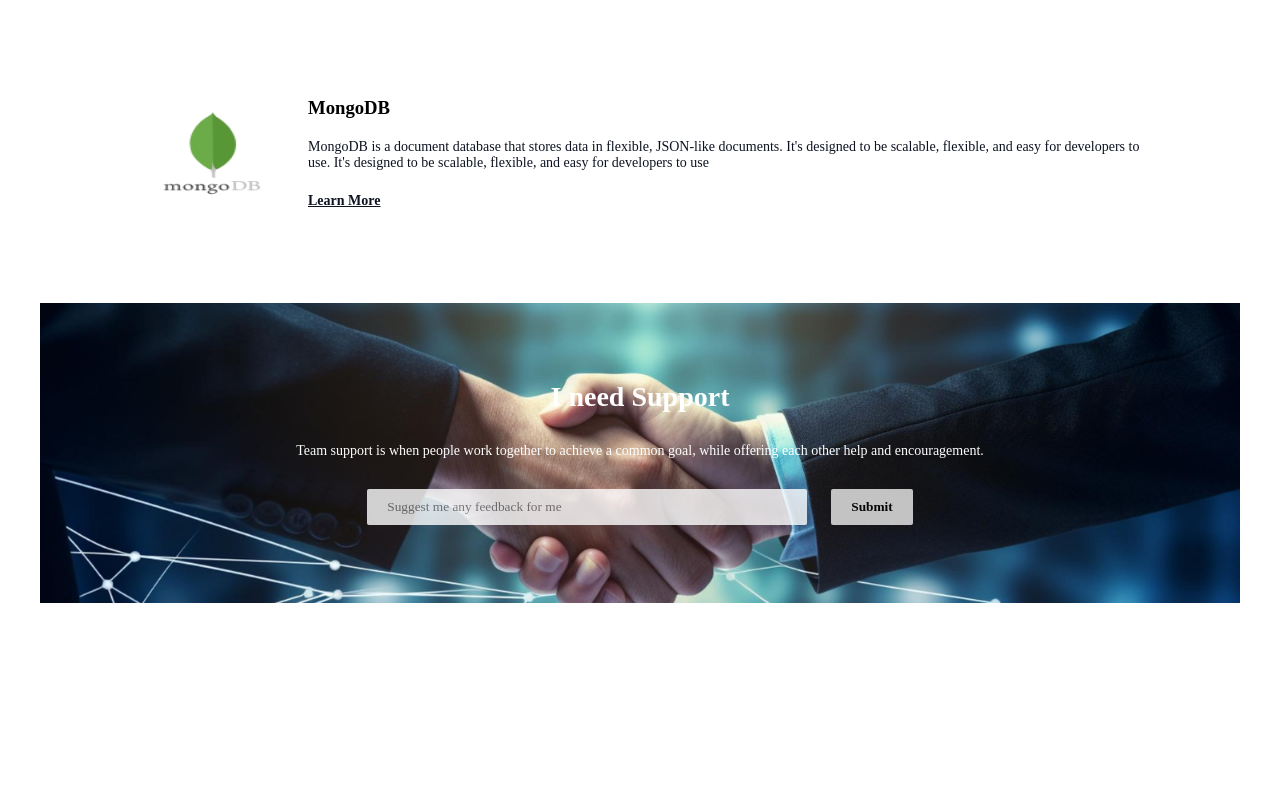
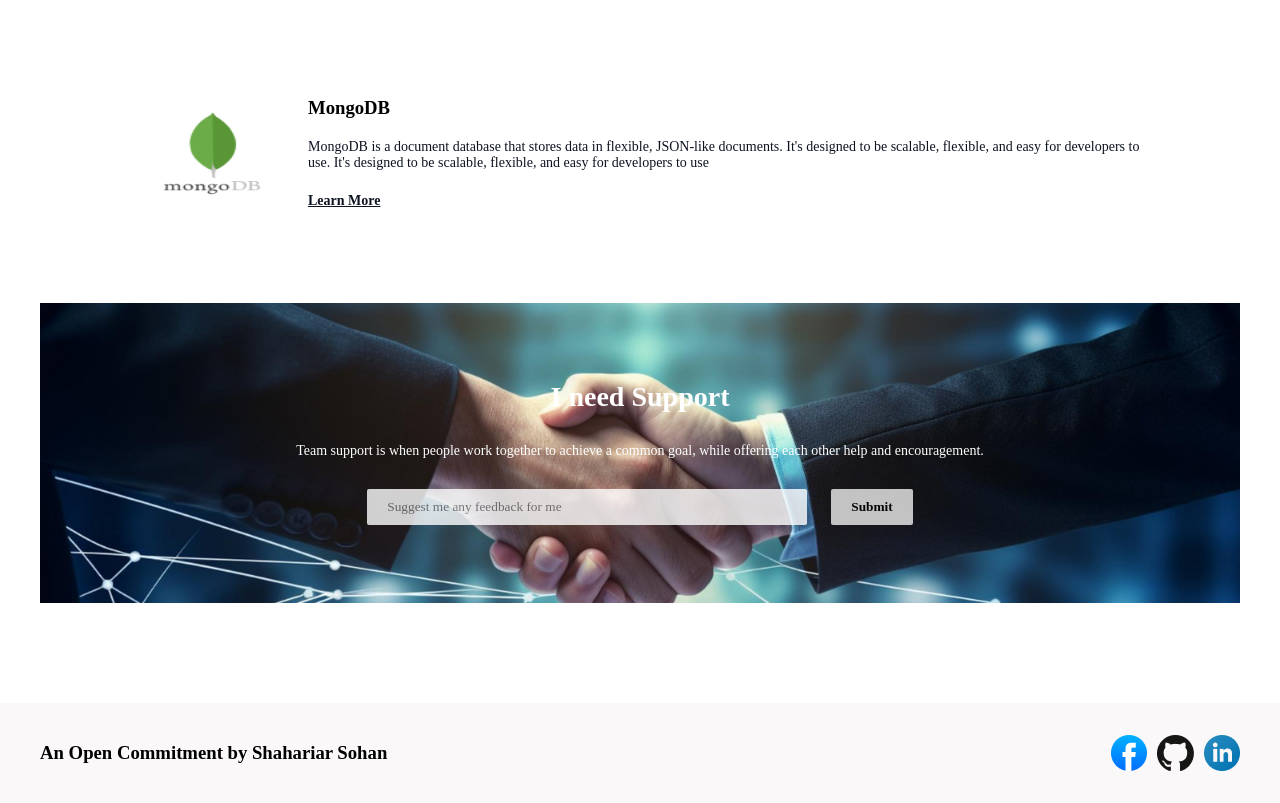
Before and after one commit to ShahariarSohan/journey-begins, a plain HTML site: page index.html in a window 1280 px wide. Shown: the part 4237-5040 px from the top of the page. Before the commit the page ends 4840 px from the top, so only its background shows below. Drawn offline with Linux system fonts and the light colour scheme; a web font is replaced by a local one.

Commit message:
footer section added

```diff
--- a/index.html
+++ b/index.html
@@ -204,6 +204,11 @@
           </div>
          </section>
     </main>
-    <footer></footer>
+    <footer>
+      <section class="footer-content">
+      <h3>An Open Commitment by Shahariar Sohan</h3>
+      <div class="social"><img src="assets/facebook.png" alt=""><img src="assets/github.png" alt=""><img src="assets/linkedin-icon 1.png" alt=""></div>
+    </section>
+  </footer>
   </body>
 </html>
--- a/styles/style.css
+++ b/styles/style.css
@@ -67,7 +67,6 @@
 main {
   width: 1200px;
   margin: 100px auto;
-  height: 500px;
 }
 /* web development styles */
 .primary-title {
@@ -172,6 +171,7 @@ main {
 }
 /* support section styles */
 .support {
+  margin-bottom: 100px;
   color: white;
   background-image: url("../assets/handshake.jpg");
   background-size: cover;
@@ -211,3 +211,24 @@ main {
   border-radius: 2px;
   opacity: 0.8;
 }
+/* footer style */
+footer {
+  background: rgb(250, 248, 248);
+  height: 100px;
+  display: flex;
+  justify-content: center;
+  align-items: center;
+}
+.footer-content {
+  margin: auto;
+  width: 1200px;
+  display: flex;
+  justify-content: space-between;
+  align-items: center;
+}
+.social {
+  display: flex;
+  justify-content: space-between;
+  align-items: center;
+  gap: 10px;
+}
```
